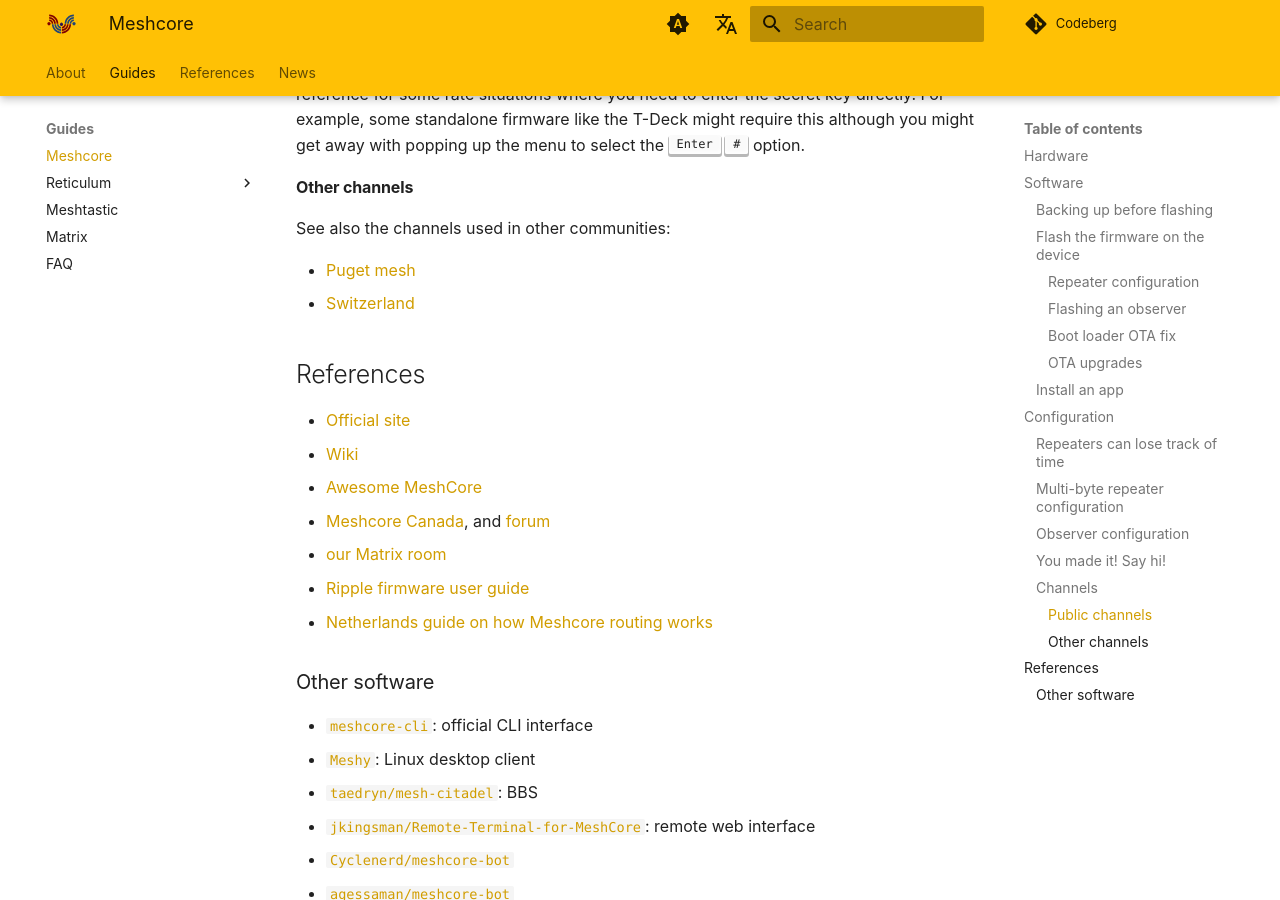
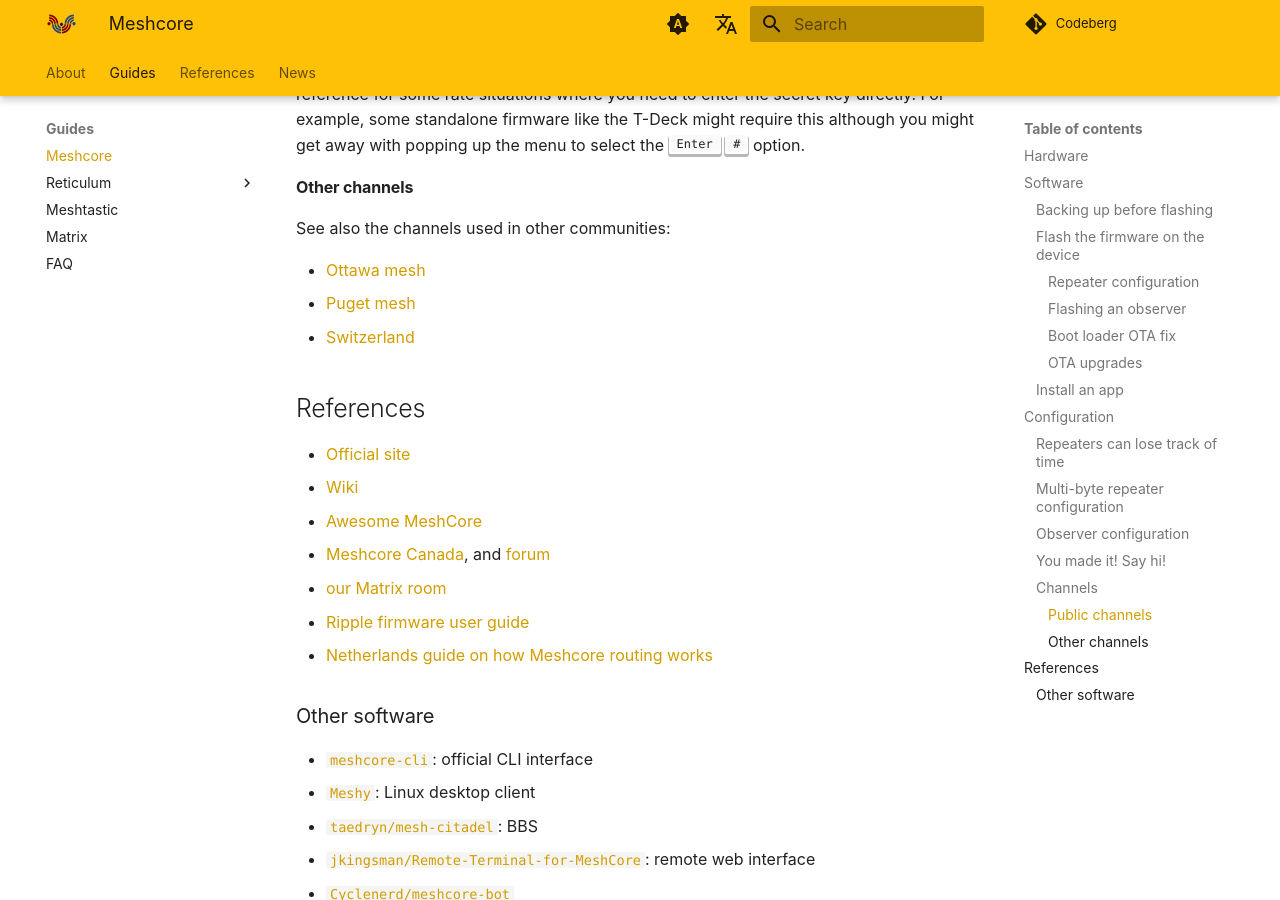
Before and after one commit to ReseauLibre/lora.reseaulibre.ca, an MkDocs documentation site: the page built from docs/guides/meshcore.md, in a window 1280 px wide and 900 px high, scrolled down 10502 px. Built offline with MkDocs 1.6.1 and Material for MkDocs 9.7.7, drawn with Linux system fonts in a browser that asks for light colours; plug-ins that fetch from the network failed and are left out; comment, search, counter and statistics services are not loaded.

Commit message:
add link to ottawa mesh channels list

```diff
--- a/docs/guides/meshcore.md
+++ b/docs/guides/meshcore.md
@@ -503,6 +503,7 @@
 
 See also the channels used in other communities:
 
+- [Ottawa mesh](https://ottawamesh.ca/fr/meshcore/general-public-channels/)
 - [Puget mesh](https://pugetmesh.org/meshcore/)
 - [Switzerland](https://www.meshcore.ch/channels/)
 
```
